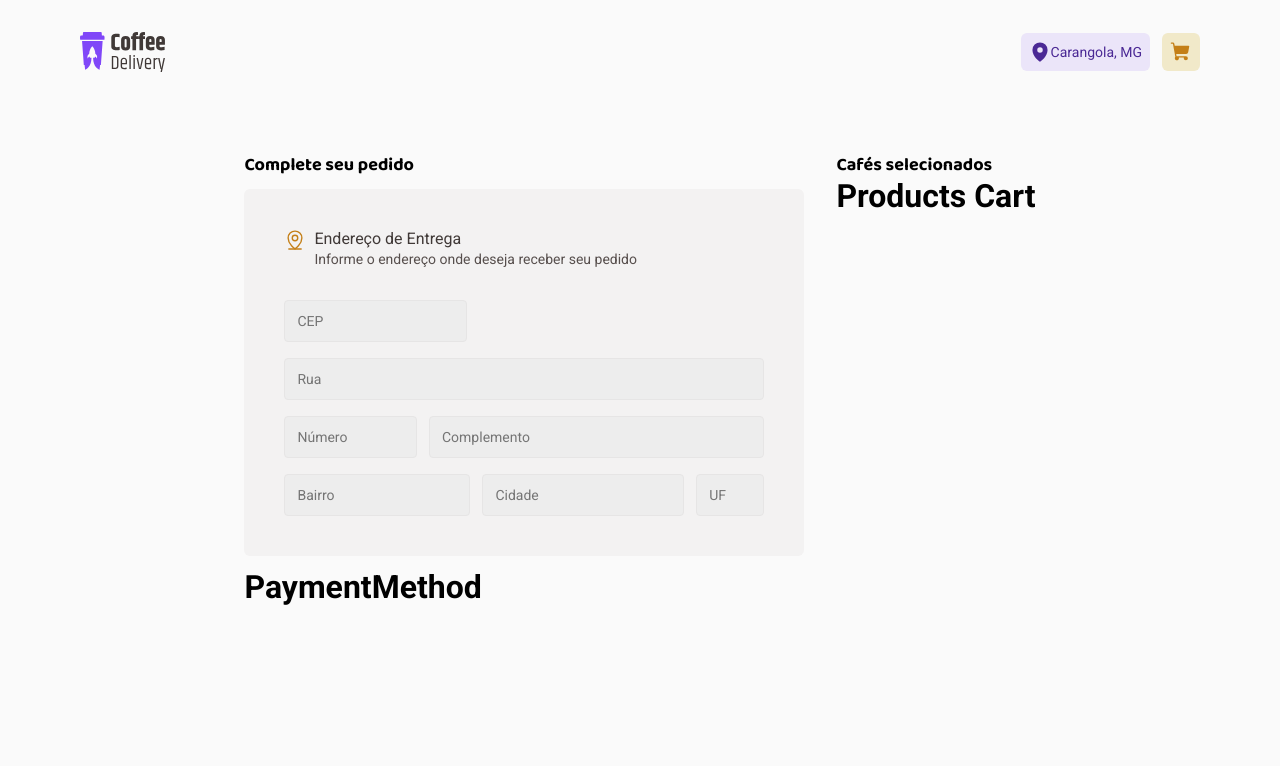
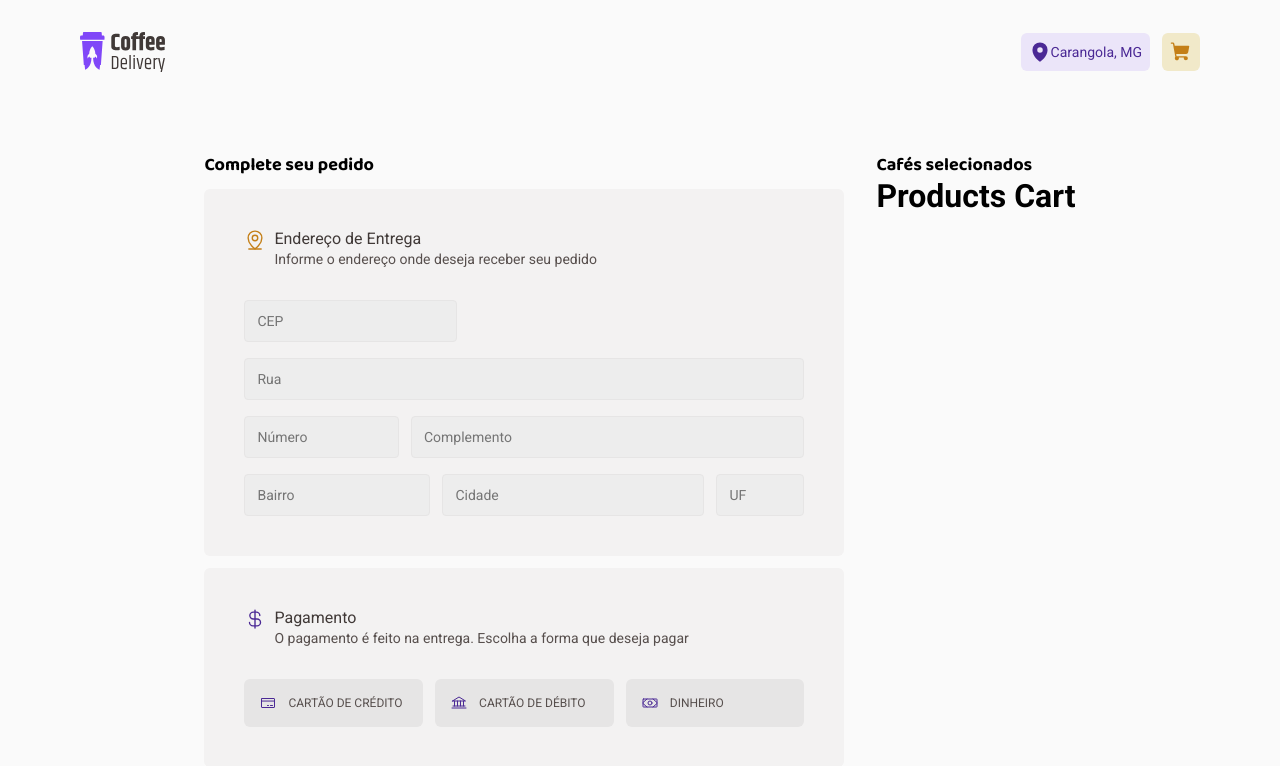
Before and after one commit to walkerblobato/coffee-delivery, a React (Vite) app: page /order-products in a window 1280 px wide. Shown: the top 766 px of the page. Built offline with nearby package versions, Linux system fonts and the light colour scheme.

Commit message:
feat: add component PaymentMethods

```diff
--- a/src/pages/Home/Components/CoffeeList/styles.ts
+++ b/src/pages/Home/Components/CoffeeList/styles.ts
@@ -20,6 +20,7 @@ export const CoffeeListContainer = styled.section`
   align-items: center;
   flex-wrap: wrap;
   gap: 3.2rem;
+  margin-bottom: 10rem;
 `
 export const CoffeeCard = styled.div`
   background: ${(props) => props.theme.base['base-card']};
--- a/src/pages/Home/Components/Introduction/index.tsx
+++ b/src/pages/Home/Components/Introduction/index.tsx
@@ -13,6 +13,7 @@ import {
 
 export function Introduction() {
   const theme = useTheme()
+
   return (
     <IntroContainer>
       <TitlesContainer>
--- a/src/pages/OrderProducts/Components/DeliveryAddress/index.tsx
+++ b/src/pages/OrderProducts/Components/DeliveryAddress/index.tsx
@@ -1,24 +1,27 @@
 import { MapPinLine } from 'phosphor-react'
+import { useTheme } from 'styled-components'
+
+import { AddressInput, AddressInputContainer, InputSection } from './styles'
+
 import {
-  AddressInput,
-  AddressInputContainer,
-  DeliveryAddressContainer,
-  DeliveryHeader,
-  DeliveryTitle,
-  InputSection,
-} from './styles'
+  OrderComponentsContainer,
+  OrderComponentsHeader,
+  OrderComponentsTitle,
+} from '../../styles'
 
 export const DeliveryAddress = () => {
+  const theme = useTheme()
+
   return (
-    <DeliveryAddressContainer>
-      <DeliveryHeader>
+    <OrderComponentsContainer>
+      <OrderComponentsHeader colorSvg={theme.product['yellow-dark']}>
         <MapPinLine size={22} />
 
-        <DeliveryTitle>
+        <OrderComponentsTitle>
           <h3>Endereço de Entrega</h3>
           <p>Informe o endereço onde deseja receber seu pedido</p>
-        </DeliveryTitle>
-      </DeliveryHeader>
+        </OrderComponentsTitle>
+      </OrderComponentsHeader>
 
       <AddressInputContainer>
         <AddressInput placeholder="CEP" width="38%" />
@@ -38,6 +41,6 @@ export const DeliveryAddress = () => {
           </div>
         </InputSection>
       </AddressInputContainer>
-    </DeliveryAddressContainer>
+    </OrderComponentsContainer>
   )
 }
--- a/src/pages/OrderProducts/Components/DeliveryAddress/styles.ts
+++ b/src/pages/OrderProducts/Components/DeliveryAddress/styles.ts
@@ -12,36 +12,6 @@ export const DeliveryAddressContainer = styled.div`
 
   @media (max-width: 570px) {
     padding: 2rem;
-  }
-`
-
-export const DeliveryHeader = styled.div`
-  display: flex;
-  gap: 0.8rem;
-  margin-bottom: 3.2rem;
-
-  svg {
-    color: ${(props) => props.theme.product['yellow-dark']};
-  }
-`
-
-export const DeliveryTitle = styled.div`
-  font-family: 'Roboto', sans-serif;
-  display: flex;
-  flex-direction: column;
-
-  h3 {
-    font-size: 1.6rem;
-    color: ${(props) => props.theme.base['base-subtitle']};
-    font-weight: 400;
-    line-height: 130%;
-  }
-
-  p {
-    font-size: 1.4rem;
-    color: ${(props) => props.theme.base['base-text']};
-    font-weight: 400;
-    line-height: 130%;
   }
 `
 
--- a/src/pages/OrderProducts/Components/PaymentMethods/index.tsx
+++ b/src/pages/OrderProducts/Components/PaymentMethods/index.tsx
@@ -1,3 +1,45 @@
+import { Bank, CreditCard, CurrencyDollar, Money } from 'phosphor-react'
+
+import { useTheme } from 'styled-components'
+
+import { PaymentButton, PaymentButtonContainer } from './styles'
+
+import {
+  OrderComponentsContainer,
+  OrderComponentsHeader,
+  OrderComponentsTitle,
+} from '../../styles'
+
 export const PaymentMethods = () => {
-  return <h1>PaymentMethod</h1>
+  const theme = useTheme()
+
+  return (
+    <OrderComponentsContainer>
+      <OrderComponentsHeader colorSvg={theme.product['purple-dark']}>
+        <CurrencyDollar size={22} />
+
+        <OrderComponentsTitle>
+          <h3>Pagamento</h3>
+          <p>
+            O pagamento é feito na entrega. Escolha a forma que deseja pagar
+          </p>
+        </OrderComponentsTitle>
+      </OrderComponentsHeader>
+
+      <PaymentButtonContainer>
+        <PaymentButton>
+          <CreditCard size={16} />
+          Cartão de Crédito
+        </PaymentButton>
+        <PaymentButton>
+          <Bank size={16} />
+          Cartão de Débito
+        </PaymentButton>
+        <PaymentButton>
+          <Money size={16} />
+          Dinheiro
+        </PaymentButton>
+      </PaymentButtonContainer>
+    </OrderComponentsContainer>
+  )
 }
--- a/src/pages/OrderProducts/Components/PaymentMethods/styles.ts
+++ b/src/pages/OrderProducts/Components/PaymentMethods/styles.ts
@@ -0,0 +1,41 @@
+import styled from 'styled-components'
+
+export const PaymentButtonContainer = styled.div`
+  display: flex;
+  gap: 1.2rem;
+  align-items: center;
+
+  @media (max-width: 660px) {
+    flex-direction: column;
+    align-items: start;
+  }
+`
+
+export const PaymentButton = styled.button`
+  display: flex;
+  align-items: center;
+  gap: 1.2rem;
+  padding: 1.6rem;
+  width: 33%;
+  border-radius: 0.6rem;
+  background-color: ${(props) => props.theme.base['base-button']};
+  color: ${(props) => props.theme.base['base-text']};
+  border: none;
+  font-size: 1.2rem;
+  text-transform: uppercase;
+  cursor: pointer;
+
+  svg {
+    color: ${(props) => props.theme.product['purple-dark']};
+  }
+
+  @media (max-width: 660px) {
+    width: 50%;
+    justify-content: space-between;
+    flex-direction: row-reverse;
+  }
+
+  @media (max-width: 420px) {
+    width: 80%;
+  }
+`
--- a/src/pages/OrderProducts/styles.ts
+++ b/src/pages/OrderProducts/styles.ts
@@ -24,3 +24,52 @@ export const Subtitle = styled.h2`
   font-weight: 700;
   line-height: 130%;
 `
+
+export const OrderComponentsContainer = styled.div`
+  padding: 4rem;
+  background-color: ${(props) => props.theme.base['base-card']};
+  border-radius: 0.6rem;
+  width: 64rem;
+
+  @media (max-width: 696px) {
+    width: 95vw;
+  }
+
+  @media (max-width: 570px) {
+    padding: 2rem;
+  }
+`
+
+interface IOrderComponentsHeaderProps {
+  colorSvg: string
+}
+
+export const OrderComponentsHeader = styled.div<IOrderComponentsHeaderProps>`
+  display: flex;
+  gap: 0.8rem;
+  margin-bottom: 3.2rem;
+
+  svg {
+    color: ${(props) => props.colorSvg};
+  }
+`
+
+export const OrderComponentsTitle = styled.div`
+  font-family: 'Roboto', sans-serif;
+  display: flex;
+  flex-direction: column;
+
+  h3 {
+    font-size: 1.6rem;
+    color: ${(props) => props.theme.base['base-subtitle']};
+    font-weight: 400;
+    line-height: 130%;
+  }
+
+  p {
+    font-size: 1.4rem;
+    color: ${(props) => props.theme.base['base-text']};
+    font-weight: 400;
+    line-height: 130%;
+  }
+`
--- a/src/styles/global.ts
+++ b/src/styles/global.ts
@@ -14,11 +14,11 @@ export const GlobalStyled = createGlobalStyle`
   body {
     background: ${(props) => props.theme.base.background};
     -webkit-font-smoothing: antialiased;
+    font-size: 1.6rem;
   }
 
   body, input, textarea, button {
     font-family: 'Roboto', sans-serif;
     font-weight: 400;
-    font-size: 1.6rem;
   }
 `
```
